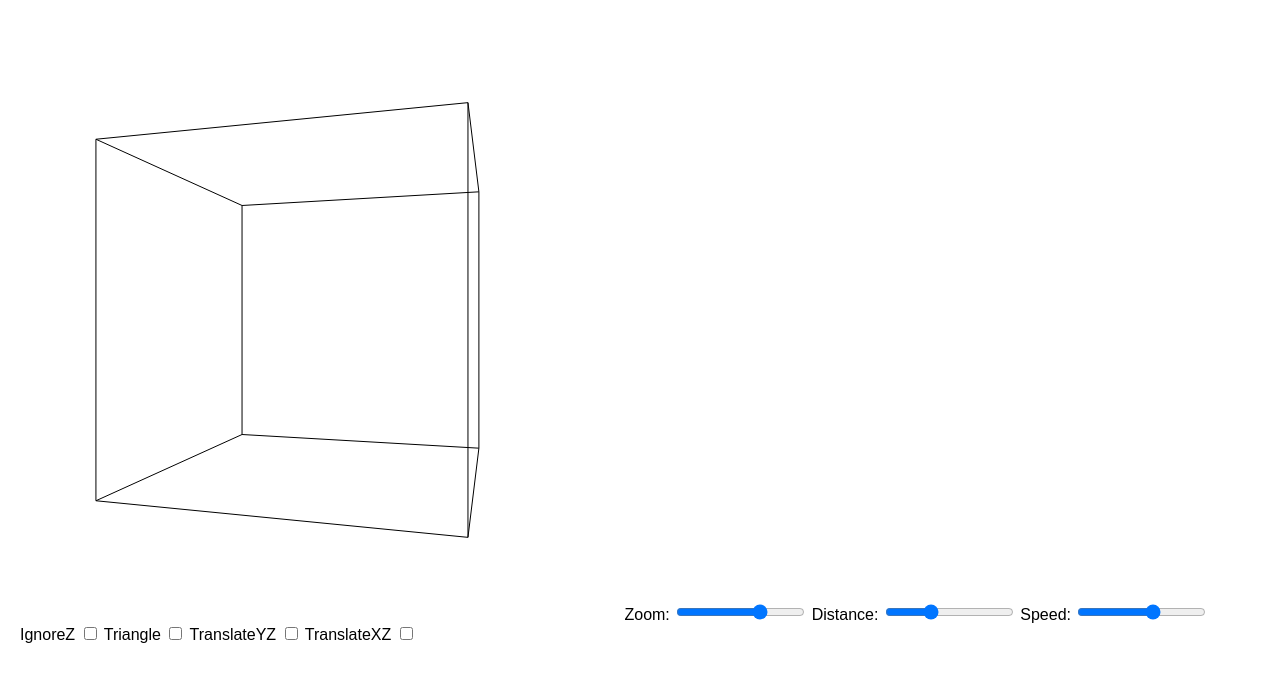
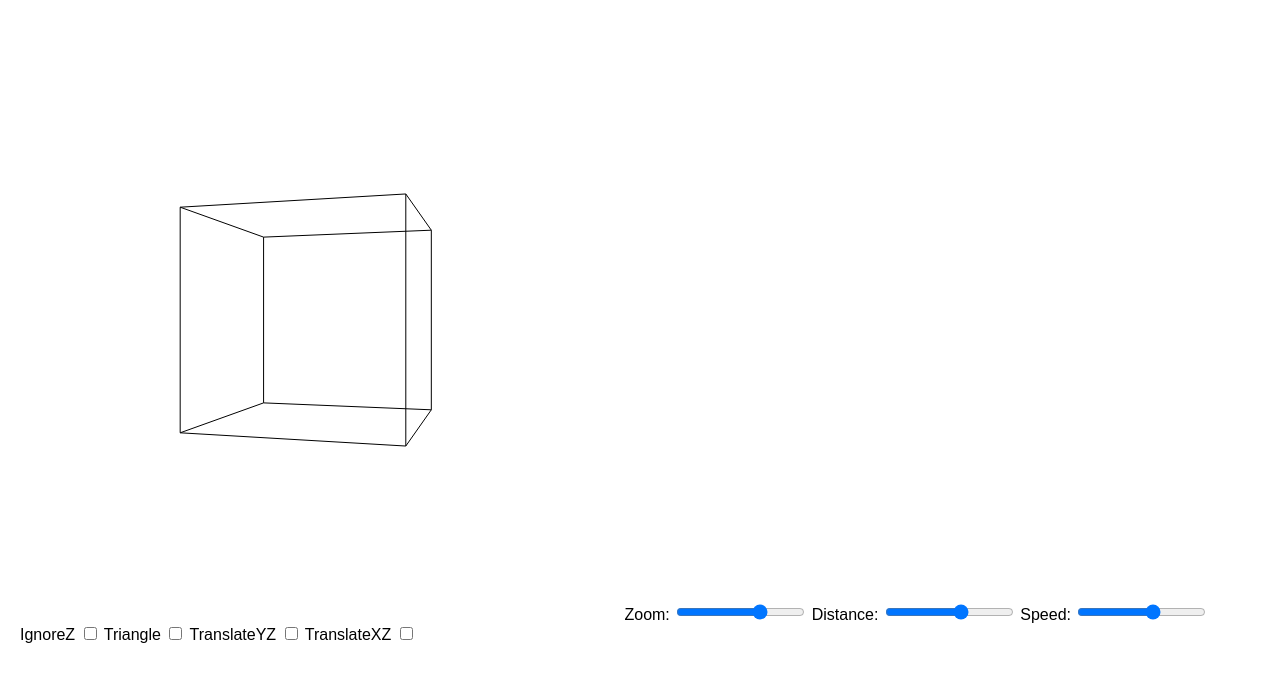
Before and after one commit to ZEUSOLIVER/3D-cube, a plain HTML site: page index.html in a window 1280 px wide. Drawn offline with Linux system fonts and the light colour scheme.

Commit message:
Update slider values and condition in index.html

```diff
--- a/index.html
+++ b/index.html
@@ -17,7 +17,7 @@
   <p1>Zoom: </p1>
   <input type="range" id="slider" min="1" max="900" value="600">
   <p1>Distance: </p1>
-  <input type="range" id="slider3" min="150" max="900" value="400">
+  <input type="range" id="slider3" min="150" max="900" value="600">
   <p1>Speed: </p1>
   <input type="range" id="slider2" min="-5" max="5" value="1">
   <p1>IgnoreZ</p1>
@@ -90,7 +90,7 @@
   		const scale = slider.value;
   		const distance = slider3.value/100;
   		const z = point.z + distance;
-		if (ignoreZ.checked == false && z >= 6){
+		if (ignoreZ.checked == false && z >= 7.5){
 			return 0
 		}
   		return {
```
